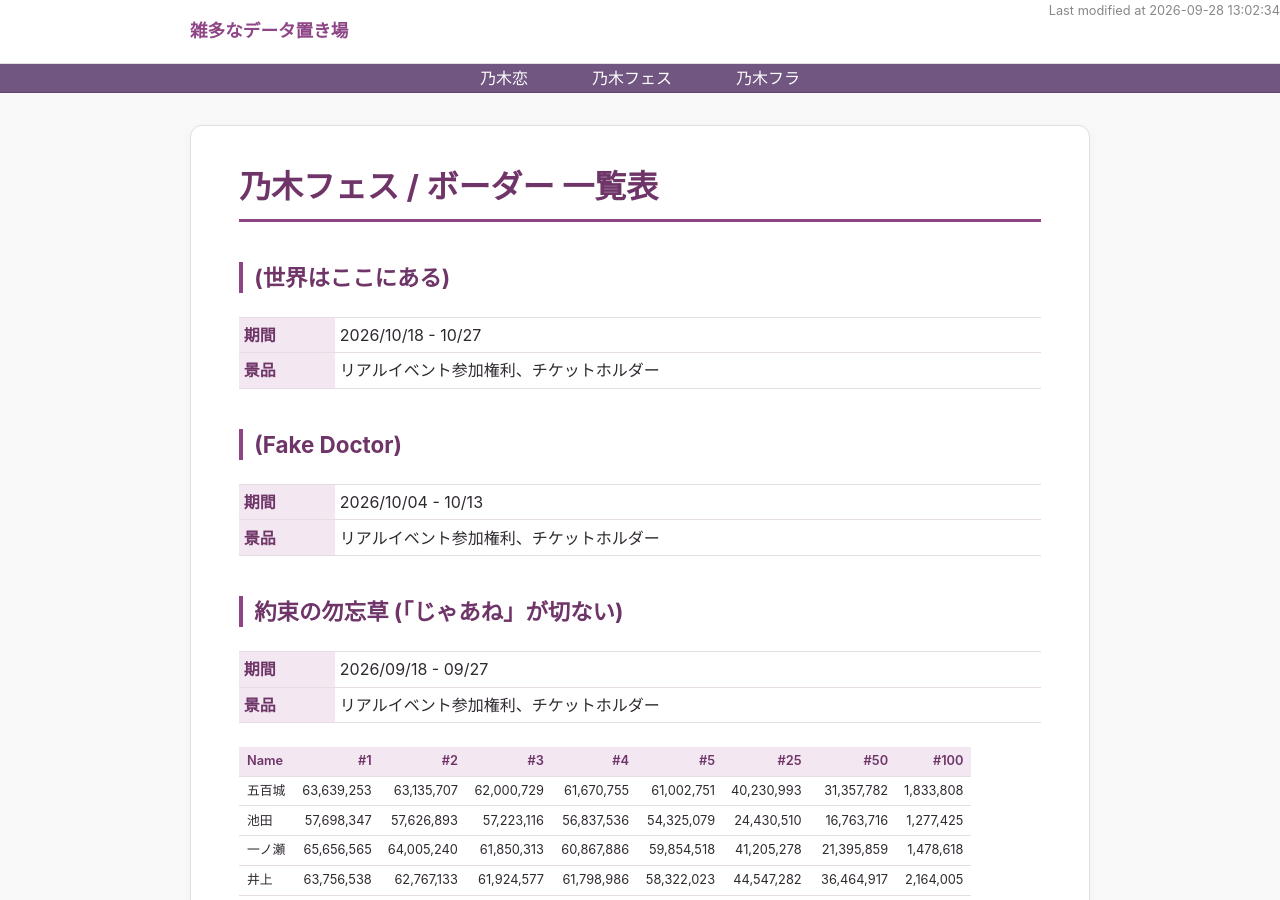
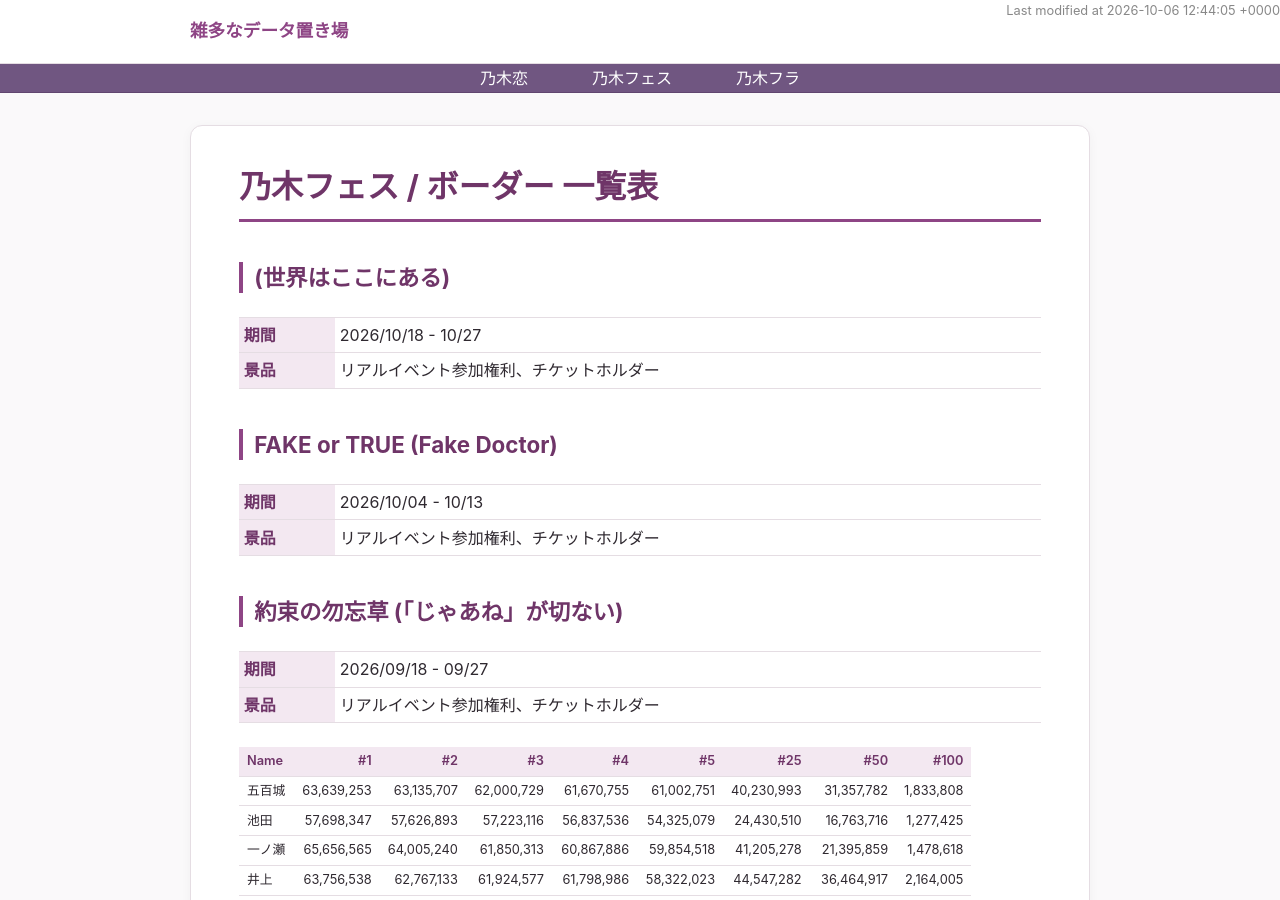
Before and after one commit to snnskk26/misc_data, a Jekyll site: the page built from nogifes/border_table.md, in a window 1280 px wide and 900 px high. Built offline with Jekyll 4.4.1, drawn with Linux system fonts in a browser that asks for light colours; comment, search, counter and statistics services are not loaded.

Commit message:
Support lastmod in sitemap

```diff
--- a/nogifes/border_table.md
+++ b/nogifes/border_table.md
@@ -1,10 +1,11 @@
 ---
 layout: default
 title: 乃木フェス / ボーダー 一覧表
+last_modified_at: 2026-10-06 12:44:05
 ---
 
-<time class="post-modified" datetime="2026-09-28 13:02:34">
-Last modified at 2026-09-28 13:02:34
+<time class="post-modified" datetime="{{ page.last_modified_at }}">
+Last modified at {{ page.last_modified_at }}
 </time>
 
 ## (世界はここにある)
@@ -14,7 +15,7 @@ Last modified at 2026-09-28 13:02:34
   <dt>景品</dt><dd>リアルイベント参加権利、チケットホルダー</dd>
 </dl>
 
-## (Fake Doctor)
+## FAKE or TRUE (Fake Doctor)
 
 <dl>
   <dt>期間</dt><dd>2026/10/04 - 10/13</dd>
```
Also changed, not shown: index.md (+5 -0 lines), nogifes/border_mean.html (+4 -3 lines), nogifes/event.md (+3 -2 lines), nogifra/event.md (+3 -2 lines), nogikoi/event.md (+3 -2 lines).
